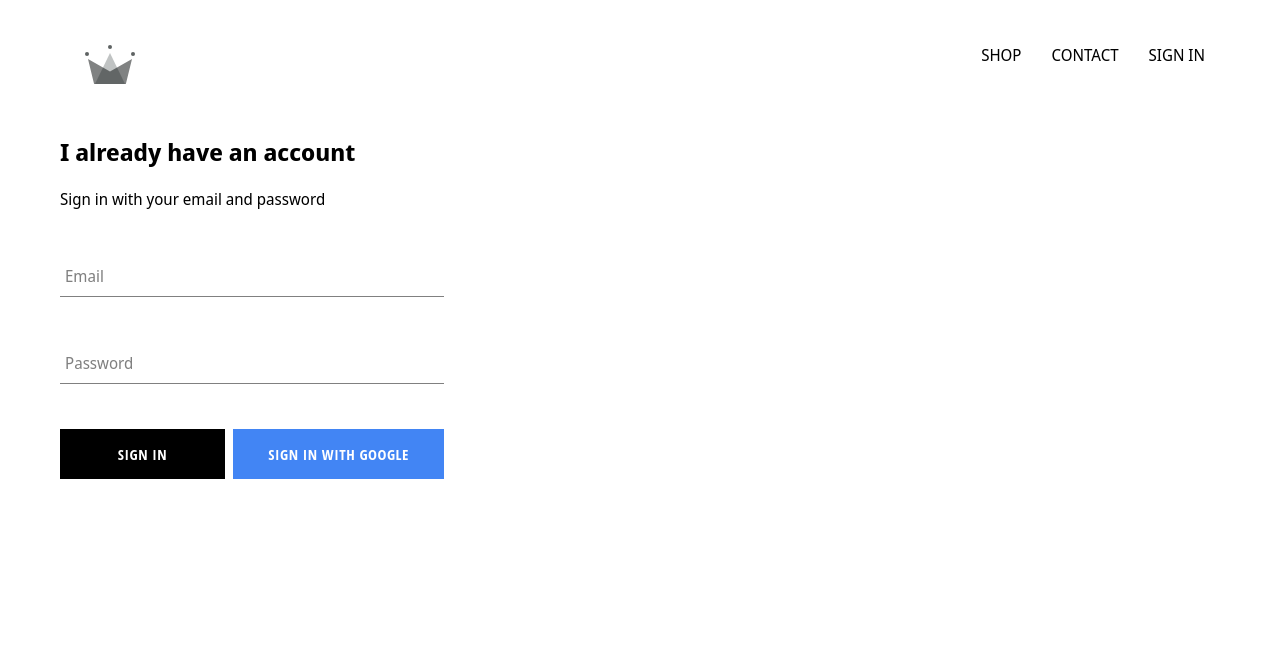
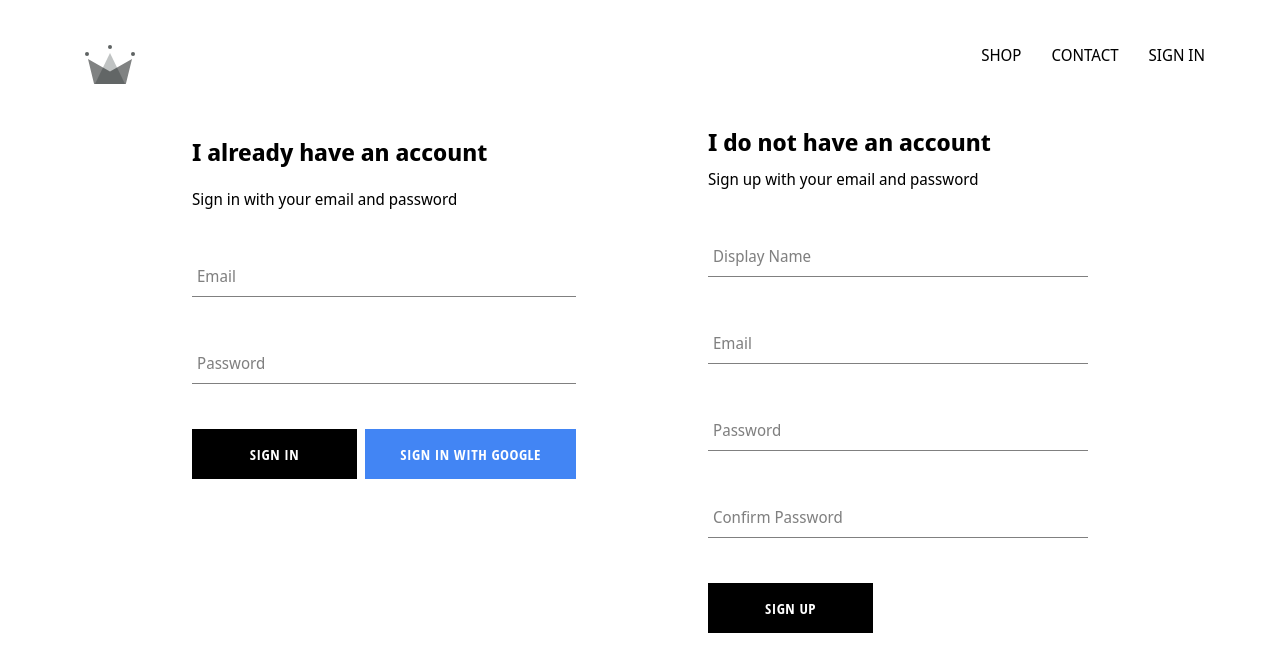
Before and after one commit to amangoelfv/shopprio, a React (Create React App) app: page /signin in a window 1280 px wide. Shown: the top 672 px of the page. Built offline with nearby package versions, Linux system fonts and the light colour scheme; no server answers.

Commit message:
added email pass auth

```diff
--- a/src/App.js
+++ b/src/App.js
@@ -5,16 +5,23 @@
 import ShopPage from './pages/shop/shop.component';
 import Header from './components/header/header.component';
 import SignInPage from './pages/signin/signin.component';
-import { auth } from './firebase/firebase.utils'
+import { auth, createUserProfileDocument } from './firebase/firebase.utils'
+import { onSnapshot } from "firebase/firestore";
 
 function App() {
   const [currentUser, setCurrentUser] = useState(null);
   useEffect(() => {
-    const authSubscription = auth.onAuthStateChanged(user => {
-      setCurrentUser(user);
-      console.log(user);
-    }, (e) => {
-      console.log(e)
+    const authSubscription = auth.onAuthStateChanged(async userAuth => {
+      if (userAuth) {
+        const userRef = await createUserProfileDocument(userAuth);
+        const unsub = onSnapshot(userRef, (ss) => {
+          setCurrentUser({
+            id: ss.id,
+            ...ss.data()
+          })
+        })
+      }
+      setCurrentUser(userAuth)
     })
 
     return () => {
--- a/src/components/header/header.component.jsx
+++ b/src/components/header/header.component.jsx
@@ -13,7 +13,7 @@
             <Link className='option' to='/contact'>CONTACT</Link>
             {
                 currentUser ?
-                    <div class='option' onClick = {() => auth.signOut()}>SIGN OUT</div> :
+                    <div className='option' onClick = {() => auth.signOut()}>SIGN OUT</div> :
                     <Link className='option' to='/signin'>SIGN IN</Link>
             }
         </div>
--- /dev/null
+++ b/src/components/sign-up/sign-up.component.jsx
@@ -0,0 +1,83 @@
+import React, { useState } from 'react';
+import './sign-up.styles.scss';
+import FormInput from '../form-input/form-input.component';
+import CustomButton from '../custom-button/custom-button.component';
+import { auth, createUserProfileDocument } from '../../firebase/firebase.utils';
+import { createUserWithEmailAndPassword } from "firebase/auth";
+
+const SignUp = () => {
+    const [displayName, setDisplayName] = useState('');
+    const [email, setEmail] = useState('');
+    const [password, setPassword] = useState('')
+    const [cPassword, setCPassword] = useState('')
+
+    const handleSubmit = (e) => {
+        e.preventDefault();
+
+        if (password !== cPassword) {
+            alert("Password don't match");
+            return;
+        }
+
+            createUserWithEmailAndPassword(auth, email, password)
+                .then((userCredential) => {
+                    const user = userCredential.user;
+                    createUserProfileDocument(user, {displayName});
+                    setEmail('');
+                    setPassword('');
+                    setCPassword('');
+                    setDisplayName('');
+                })
+                .catch((error) => {
+                    console.log(error)
+                });
+        }
+
+
+    return (
+        <div className='sign-up'>
+            <h2 className='title'>I do not have an account</h2>
+            <span>Sign up with your email and password</span>
+
+            <form className='sign-up-form' onSubmit={handleSubmit}>
+                <FormInput
+                    name='name'
+                    type='text'
+                    value={displayName}
+                    label={"Display Name"}
+                    required
+                    handleChange={(e) => setDisplayName(e.target.value)}
+                />
+                <FormInput
+                    name='email'
+                    type='email'
+                    value={email}
+                    label={"Email"}
+                    required
+                    handleChange={(e) => setEmail(e.target.value)}
+                />
+                <FormInput
+                    name='password'
+                    type='password'
+                    label={"Password"}
+                    value={password}
+                    required
+                    handleChange={(e) => setPassword(e.target.value)}
+                />
+                <FormInput
+                    name='cpassword'
+                    type='password'
+                    label={"Confirm Password"}
+                    value={cPassword}
+                    required
+                    handleChange={(e) => setCPassword(e.target.value)}
+                />
+                <div className='buttons'>
+                    <CustomButton type='submit'>SIGN UP</CustomButton>
+                </div>
+            </form>
+        </div>
+    )
+}
+
+export default SignUp
--- /dev/null
+++ b/src/components/sign-up/sign-up.styles.scss
@@ -0,0 +1,9 @@
+.sign-up {
+    display: flex;
+    flex-direction: column;
+    width: 380px;
+
+    .title {
+      margin: 10px 0;
+    }
+  }
--- a/src/firebase/firebase.utils.js
+++ b/src/firebase/firebase.utils.js
@@ -1,7 +1,7 @@
 import { initializeApp } from 'firebase/app';
 
-/* import firestore from 'firebase/firestore';
- */
+import { getFirestore, doc, getDoc, setDoc } from 'firebase/firestore';
+
 import { GoogleAuthProvider, signInWithPopup, getAuth } from 'firebase/auth';
 
 const config = {
@@ -15,12 +15,37 @@
 }
 
 const app = initializeApp(config);
-/*
-export const auth = auth;
-export const firestore = firestore; */
+
+export const firestore = getFirestore();
 export const auth = getAuth();
+
 
 const provider = new GoogleAuthProvider();
 provider.setCustomParameters({ prompt: 'select_account' });
 
 export const signInWithGoogle = () => signInWithPopup(auth, provider);
+
+export const createUserProfileDocument = async (userAuth, additionalData) => {
+    if (!userAuth) return;
+
+    const userRef = doc(firestore, `users`, `${userAuth.uid}`);
+    const snapshot = await getDoc(userRef)
+    console.log(snapshot)
+    if (!snapshot.exists()) {
+        const { displayName, email } = userAuth;
+        const createdAt = new Date();
+
+        try {
+            await setDoc(userRef, {
+                displayName,
+                email,
+                createdAt,
+                ...additionalData
+            })
+        } catch (e) {
+            console.log("error creating user", e)
+        }
+    }
+
+    return userRef;
+}
--- a/src/pages/signin/signin.component.jsx
+++ b/src/pages/signin/signin.component.jsx
@@ -2,10 +2,12 @@
 
 import './signin.styles.scss';
 import SignIn from './../../components/sign-in/sign-in.component';
+import SignUp from './../../components/sign-up/sign-up.component';
 
 const SignInPage = () => (
-    <div className='sign-in-and-sign-up'>
+    <div className='auth'>
         <SignIn />
+        <SignUp />
     </div>
 )
 
--- a/src/pages/signin/signin.styles.scss
+++ b/src/pages/signin/signin.styles.scss
@@ -0,0 +1,4 @@
+.auth {
+    display: flex;
+    justify-content: space-evenly;
+}
```
